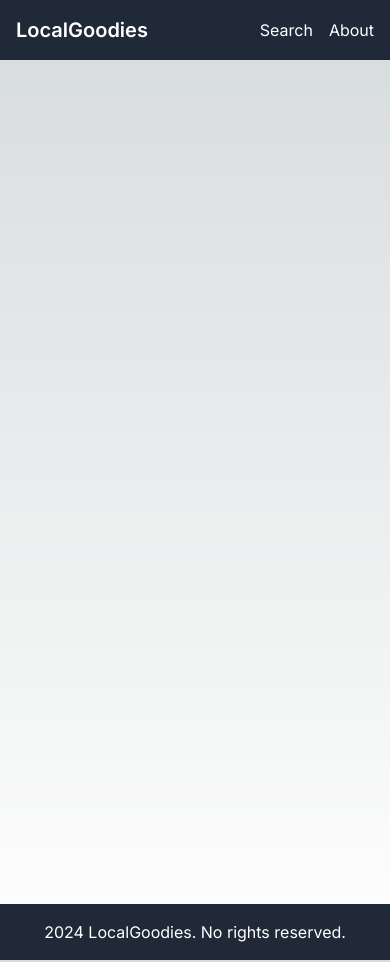
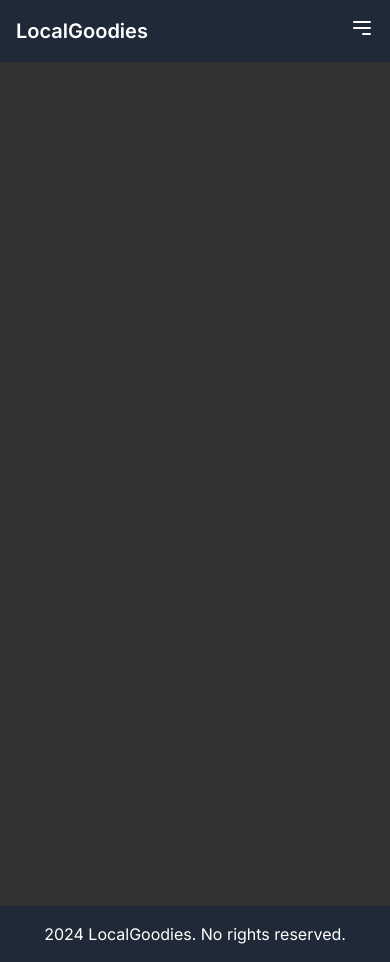
Before and after one commit to KeepItOSS/LocalGoodies, a Next.js app in the folder lg-frontend/: page / in a window 390 px wide. Built offline with nearby package versions, Linux system fonts and the light colour scheme.

Commit message:
feat: add responsive design to navbar, change globals.css to include temp colorscheme

```diff
--- a/lg-frontend/src/app/components/nav.tsx
+++ /dev/null
@@ -1,13 +0,0 @@
-export function Navbar() {
-    return(
-        <nav className="bg-gray-800 p-4">
-            <div className="container mx-auto flex justify-between items-center">
-                <div className="text-white font-semibold text-xl"> LocalGoodies </div>
-                <ul className="flex space-x-4">
-                    <li><a href="#" className="text-white hover:text-gray-300">Search</a></li>
-                    <li><a href="#" className="text-white hover:text-gray-300">About</a></li>
-                </ul>
-            </div>
-        </nav>
-    );
-}
--- /dev/null
+++ b/lg-frontend/src/app/components/shared/nav.tsx
@@ -0,0 +1,73 @@
+'use client'
+import { useState } from "react"
+
+export function Navbar() {
+    return(
+        <nav className="bg-gray-800 p-4">
+            <div className="container mx-auto flex justify-between items-center">
+                <DesktopNavigation />
+                <MobileNavigation />
+            </div>
+        </nav>
+    );
+}
+
+function MobileNavigation() {
+    const [isMenuOpen, setIsMenuOpen] = useState(false);
+    const toggleMenu = () => {
+        setIsMenuOpen(!isMenuOpen);
+    };
+
+    return (
+        <div className="md:hidden">
+            <button
+                className="text-white hover:text-gray-300 focus:outline-none"
+                onClick={toggleMenu}
+            >
+                <svg
+                    className="w-6 h-6"
+                    fill="none"
+                    viewBox="0 0 24 24"
+                    stroke="currentColor"
+                >
+                    <path
+                        strokeLinecap="round"
+                        strokeLinejoin="round"
+                        strokeWidth="2"
+                        d="M4 6h16M4 12h16m-7 6h7"
+                        style={{display: isMenuOpen ? 'none' : 'inline-block'}}
+                    />
+                    <path
+                        strokeLinecap="round"
+                        strokeLinejoin="round"
+                        strokeWidth="2"
+                        d="M6 18L18 6M6 6l12 12"
+                        style={{display: isMenuOpen ? 'inline-block' : 'none'}}
+                    />
+                </svg>
+            </button>
+            {isMenuOpen && (
+                <ul className="absolute right-0 bg-gray-800 mt-2 p-6 rounded text-xl">
+                    <li className="mb-2"><a href="#" className="block text-white hover:text-gray-300">Search</a></li>
+                    <li className="mb-2"><a href="#" className="block text-white hover:text-gray-300">Dashboard</a></li>
+                    <li className="mb-2"><a href="#" className="block text-white hover:text-gray-300">Profile</a></li>
+                    <li className="mb-2"><a href="#" className="block text-white hover:text-gray-300">About</a></li>
+                </ul>
+            )}
+        </div>
+    );
+}
+
+function DesktopNavigation() {
+    return(
+        <>
+            <div className="text-white font-semibold text-xl"> LocalGoodies </div>
+            <ul className="hidden md:flex md:space-x-4">
+                <li><a href="#" className="text-white hover:text-gray-300">Search</a></li>
+                <li><a href="#" className="text-white hover:text-gray-300">Dashboard</a></li>
+                <li><a href="#" className="text-white hover:text-gray-300">Profile</a></li>
+                <li><a href="#" className="text-white hover:text-gray-300">About</a></li>
+            </ul>
+        </>
+    );
+}
--- a/lg-frontend/src/app/globals.css
+++ b/lg-frontend/src/app/globals.css
@@ -3,31 +3,30 @@
 @tailwind utilities;
 
 :root {
-  --foreground-rgb: 245, 245, 245;
-  --background-start-rgb: 214, 219, 220;
-  --background-end-rgb: 255, 255, 255;
+  --background-color: #ffffff; /* White background */
+  --font-color: #000000; /* Black fonts */
+  --accent-green: #00ff00; /* Green accent color */
+  --accent-orange: #ffa500; /* Orange accent color */
 }
 
-@media (prefers-color-scheme: dark) {
+@media (prefers-color-scheme: light) {
   :root {
-    --foreground-rgb: 255, 255, 255;
-    --background-start-rgb: 245, 245, 245;
-    --background-end-rgb: 245, 245, 245;
-    }
+    --background-color: #333333; /* Dark background */
+    --font-color: #ffffff; /* White fonts */
+  }
 }
 
 body {
-  color: rgb(var(--foreground-rgb));
-  background: linear-gradient(
-      to bottom,
-      transparent,
-      rgb(var(--background-end-rgb))
-    )
-    rgb(var(--background-start-rgb));
+  color: var(--font-color);
+  background-color: var(--background-color);
 }
 
-@layer utilities {
-  .text-balance {
-    text-wrap: balance;
-  }
+/* Green accent */
+.green-accent {
+  color: var(--accent-green);
 }
+
+/* Orange accent */
+.orange-accent {
+  color: var(--accent-orange);
+}
--- a/lg-frontend/src/app/layout.tsx
+++ b/lg-frontend/src/app/layout.tsx
@@ -1,12 +1,14 @@
 import type { Metadata } from "next";
 import { Inter } from "next/font/google";
 import "./globals.css";
+import { Navbar } from "./components/shared/nav";
+import { Footer } from "./components/shared/footer";
 
 const inter = Inter({ subsets: ["latin"] });
 
 export const metadata: Metadata = {
-  title: "Create Next App",
-  description: "Generated by create next app",
+  title: "Local Goodies",
+  description: "Support your local business!",
 };
 
 export default function RootLayout({
@@ -16,7 +18,11 @@ export default function RootLayout({
 }>) {
   return (
     <html lang="en">
-      <body className={inter.className}>{children}</body>
+      <body className={inter.className}>
+            <Navbar />
+            {children}
+            <Footer />
+    </body>
     </html>
   );
 }
--- a/lg-frontend/src/app/page.tsx
+++ b/lg-frontend/src/app/page.tsx
@@ -1,13 +1,11 @@
-import { Footer } from "./components/footer";
-import { Navbar } from "./components/nav"
+import { Footer } from "./components/shared/footer";
+import { Navbar } from "./components/shared/nav";
 
 export default async function Home() {
     return (
         <>
-            <Navbar />
             <main className="flex min-h-screen flex-col items-center justify-between p-24">
             </main>
-            <Footer />
         </>
     );
 }
```
Also changed, not shown: lg-frontend/src/app/components/shared/footer.tsx (renamed from lg-frontend/src/app/components/footer.tsx).
